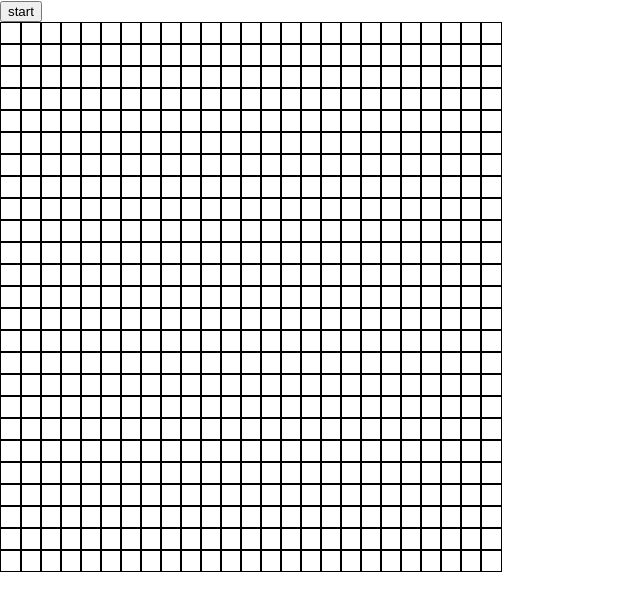
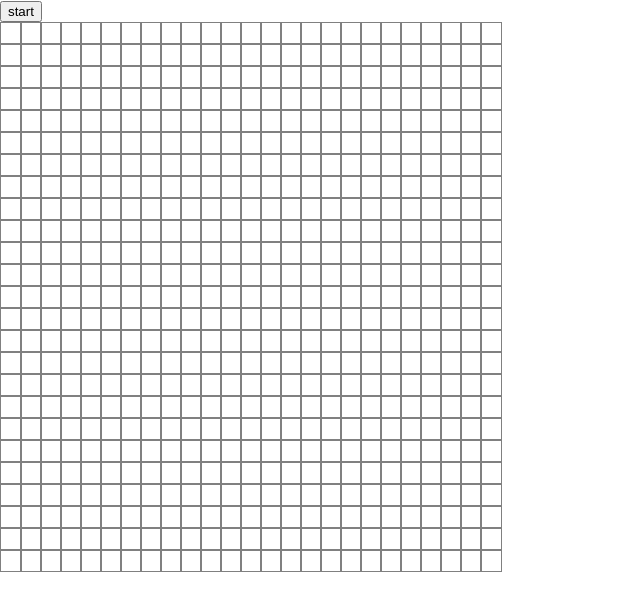
Before and after one commit to Festlandtommy/Game-of-Life-React, a React (Create React App) app: page / in a window 1280 px wide. Shown: the top 610 px of the page, without its empty margins (0-640 px from the left). Built offline with nearby package versions, Linux system fonts and the light colour scheme.

Commit message:
Fix simulation loop

```diff
--- a/src/App.tsx
+++ b/src/App.tsx
@@ -51,6 +51,8 @@ const App: FC = () => {
             if (newI >= 0 && newI < ROWS && newJ >= 0 && newJ < COLUMNS) {
               neighbors += grid[newI][newJ];
             }
+          })
+
 
           // game of life rules
           if (neighbors < 2 || neighbors > 3) {
@@ -58,12 +60,11 @@ const App: FC = () => {
           } else if (grid[i][j] === 0 && neighbors === 3) {
             gridCopy[i][j] = 1;
           }
-          })
         }
       }
     }));
 
-    setTimeout(run, 3100);
+    setTimeout(run, 100);
   }, []);
 
   return (
@@ -97,8 +98,8 @@ const App: FC = () => {
             style={{
               width: 20,
               height: 20,
-              backgroundColor: grid[rowIndex][colIndex] ? "yellow" : undefined,
-              border: "solid 1px black"
+              backgroundColor: grid[rowIndex][colIndex] ? "black" : undefined,
+              border: "solid 1px grey"
             }} />
         )))}
       </div>
```
Lines whose indentation alone changed are shown as unchanged.
